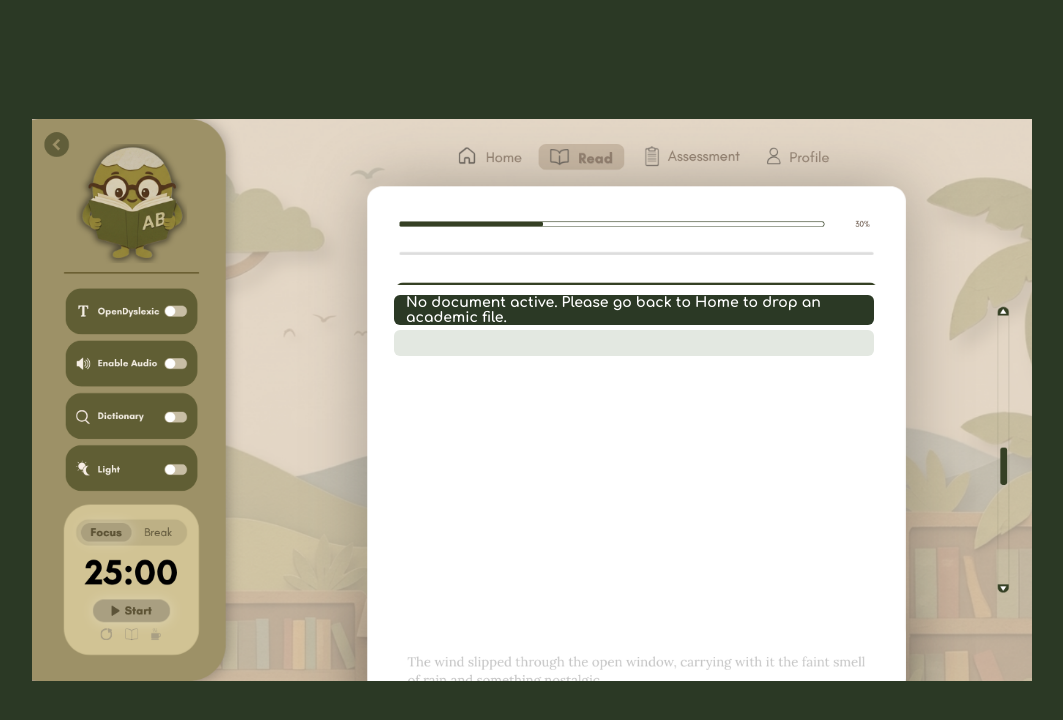
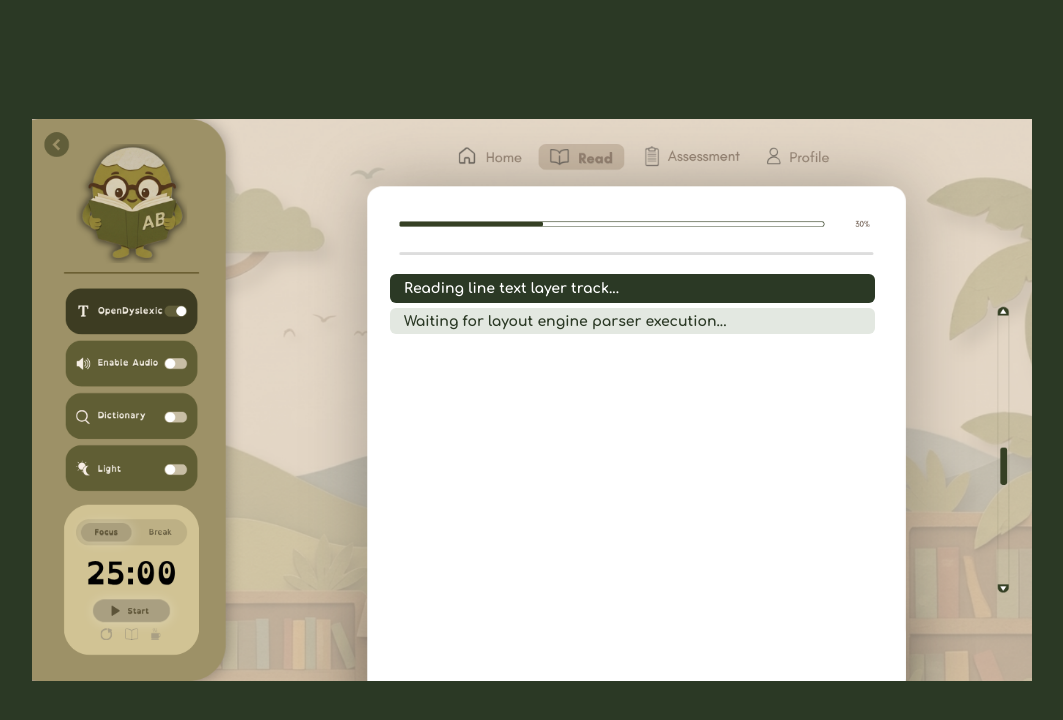
Before and after one commit to amdalusong-rgb/sample-bookO-site, a plain HTML site: page read.html in a window 1280 px wide. Shown: the whole page, without its empty margins (108-1171 px from the left). Drawn offline with Linux system fonts and the light colour scheme.

Commit message:
Update read.html

```diff
--- a/read.html
+++ b/read.html
@@ -21,7 +21,7 @@
             overflow-x: hidden;
         }
 
-        /* Anchor frame scaling box */
+        /* Main responsive wrapper matching your design layout dimensions */
         .wrapper {
             position: relative;
             width: 100%;
@@ -34,7 +34,7 @@
             display: block;
         }
 
-        /* Nav Header Navigation Map Links */
+        /* Nav Header Navigation Mapping */
         .nav-hotspot {
             position: absolute;
             top: 4.5%;
@@ -43,53 +43,39 @@
             background-color: rgba(0, 0, 0, 0);
             z-index: 10;
         }
-        .btn-home { left: 44.5%; width: 7.5%; }
-        .btn-read { left: 54.0%; width: 6.5%; }
-        .btn-assess { left: 61.5%; width: 10.0%; }
-        .btn-profile { left: 72.5%; width: 7.5%; }
+        .btn-home { left: 42.5%; width: 7.5%; }
+        .btn-read { left: 51.0%; width: 6.5%; }
+        .btn-assess { left: 59.5%; width: 10.0%; }
+        .btn-profile { left: 70.5%; width: 7.5%; }
 
-        /* THE MASKING ELEMENT:
-           This element overlays a clean white patch over the design's
-           embedded sample text paragraphs, making the page blank!
-        */
-        .document-blank-mask {
-            position: absolute;
-            top: 29.5%;
-            left: 35.5%;
-            width: 49.5%;
-            height: 65%;
-            background-color: #ffffff; /* Solid white mask to match your card block */
-            z-index: 2;
-        }
-
-        /* REAL LIVE TEXT ENGINE OVERLAYS */
+        /* SENTENCE CORRIDOR FOCUS OVERLAYS */
         .focus-line {
             position: absolute;
-            left: 36.2%;
-            width: 48%;
-            font-size: clamp(0.6rem, 1.1vw, 1.0rem);
+            left: 35.8%; /* Snaps text to the left margin of the blank card container */
+            width: 48.5%; /* Restricts line lengths to keep text within the page margins */
+            font-size: clamp(0.6rem, 1.1vw, 0.95rem);
             font-weight: 700;
             text-align: left;
             z-index: 5;
             display: flex;
             align-items: center;
-            padding: 0 12px;
+            padding: 0 14px;
             border-radius: 6px;
         }
 
-        /* Focus Line 1 Styling: Recreating the dark green bar overlay over the blank space */
+        /* Dark tracking bar line */
         #sentenceBox1 {
-            top: 31.4%;
+            top: 27.5%; /* Shifted up slightly to perfectly align with the new blank asset spacing */
             height: 5.3%;
-            background-color: #2b3925; /* Dark focus tracker container background */
+            background-color: #2b3925;
             color: #ffffff;
         }
 
-        /* Focus Line 2 Styling: Recreating the soft gray bar overlay */
+        /* Soft gray secondary trailing line */
         #sentenceBox2 {
-            top: 37.6%;
+            top: 33.7%;
             height: 4.6%;
-            background-color: #e3e8e1; /* Secondary grey background row tracker */
+            background-color: #e3e8e1;
             color: #2b3925;
         }
     </style>
@@ -97,9 +83,7 @@
 <body>
 
     <div class="wrapper">
-        <img src="read.png" alt="bookO Read Layout View" class="web-page">
-
-        <div class="document-blank-mask"></div>
+        <img src="readOpenDyslexic.png" alt="bookO Read Layout View" class="web-page">
 
         <div class="nav-hotspot btn-home" onclick="window.location.href='home.html'"></div>
         <div class="nav-hotspot btn-read" onclick="window.location.href='read.html'"></div>
@@ -120,23 +104,4 @@
                 try {
                     const parsed = JSON.parse(storedData);
 
-                    if (Array.isArray(parsed) && parsed.length > 0) {
-                        box1.innerText = parsed[0];
-                        box2.innerText = parsed[1] ? parsed[1] : "...End of Document File content...";
-                    } else {
-                        box1.innerText = storedData.substring(0, 85);
-                        box2.innerText = "";
-                    }
-                } catch(e) {
-                    box1.innerText = storedData.substring(0, 85);
-                    box2.innerText = "";
-                }
-            } else {
-                box1.innerText = "No document active. Please go back to Home to drop an academic file.";
-                box2.innerText = "";
-            }
-        };
-    </script>
-
-</body>
-</html>
+                    if (Array.isArray(parsed) && parsed.length > 0)
```
